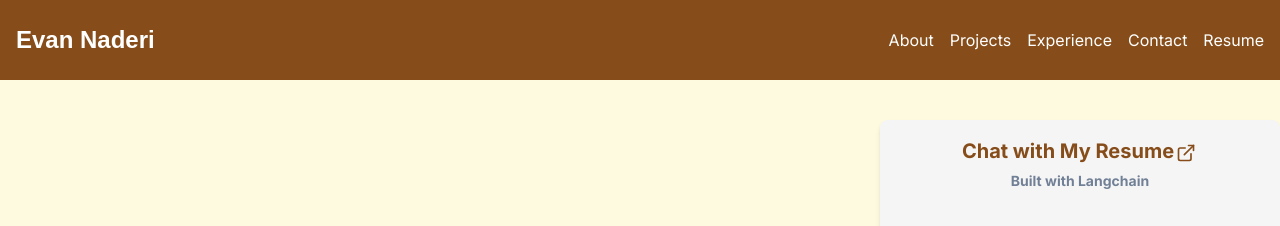
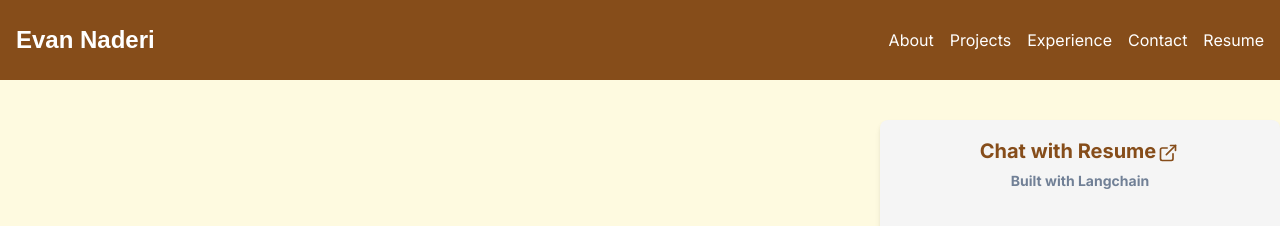
Before and after one commit to evannaderi/evan-naderi, a Next.js app: page / in a window 1280 px wide. Shown: the top 226 px of the page. Built offline with nearby package versions, Linux system fonts and the light colour scheme.

Commit message:
links corrected

```diff
--- a/app/sections/Chatbot.tsx
+++ b/app/sections/Chatbot.tsx
@@ -99,7 +99,7 @@ const Chatbot: React.FC = () => {
     return (
         <VStack align="stretch" w="50vh" h="80vh" spacing={4} overflowY="auto" bg={adjustedColors.background} p={4} boxShadow="md" borderRadius="lg">
             <Text fontSize="xl" fontWeight="bold" textAlign="center">
-                Chat with My Resume
+                Chat with Resume
                 <Link href="/Evan_Naderi_resume.pdf" isExternal>
                     <ExternalLinkIcon mx="2px" />
                 </Link>
--- a/app/sections/Projects.tsx
+++ b/app/sections/Projects.tsx
@@ -29,6 +29,7 @@ const Projects = () => {
       title: 'Metadash',
       description: 'A full-stack teacher dashboard for processing and analyzing students\' multimodal data. Based on self-regulated learning theories, delivers intuitive and aesthetic data visualizations of students cognitive processes to teachers in real-time.',
       link: '', // No link provided for this project,
+      github: '', // No link provided for this project
       skills: ['Angular', 'Nest.js', 'D3.js', 'MySQL'],
       bg: colors.liver,
       hoverBg: colors.sunset,
@@ -55,6 +56,7 @@ const Projects = () => {
       title: 'Sentiment Analysis Classifier',
       description: 'A DistilBERT-based NLP classifier for sentiment analysis, achieving significant performance improvements with a 63% accuracy rate on the Hugging Face "emotion" dataset.',
       link: '', // No link provided for this project,
+      github: '', // No link provided for this project
       skills: ['Pytorch', 'Sklearn', 'Flask', 'Heroku', 'Hugging Face'],
       bg: colors.liver,
       hoverBg: colors.sunset,
@@ -72,7 +74,7 @@ const Projects = () => {
       title: 'Personal Portfolio With Chatbot',
       description: 'An aesthetic and dynamic personal portfolio that utilizes react-spring for animations. Inclused a personalized chatbot assistant that allows user to chat with resume through vectorized embeddings.',
       link: '',
-      github: 'https://github.com/evannaderi/metadash', // No link provided for this project
+      github: 'https://github.com/evannaderi/evan-naderi', // No link provided for this project
       skills: ['Langchain', 'Next.js', 'react-spring', 'Chakra UI'],
       bg: colors.liver,
       hoverBg: colors.sunset,
@@ -156,7 +158,7 @@ const Projects = () => {
                       color="white"
                       _hover={{ bg: projects[index].hoverBg }}
                       as="a"
-                      href={projects[index].link}
+                      href={projects[index].github}
                       target="_blank"
                       rel="noopener noreferrer"
                     >
```
Also changed, not shown: app/api/sendMessage/route.js (added).
